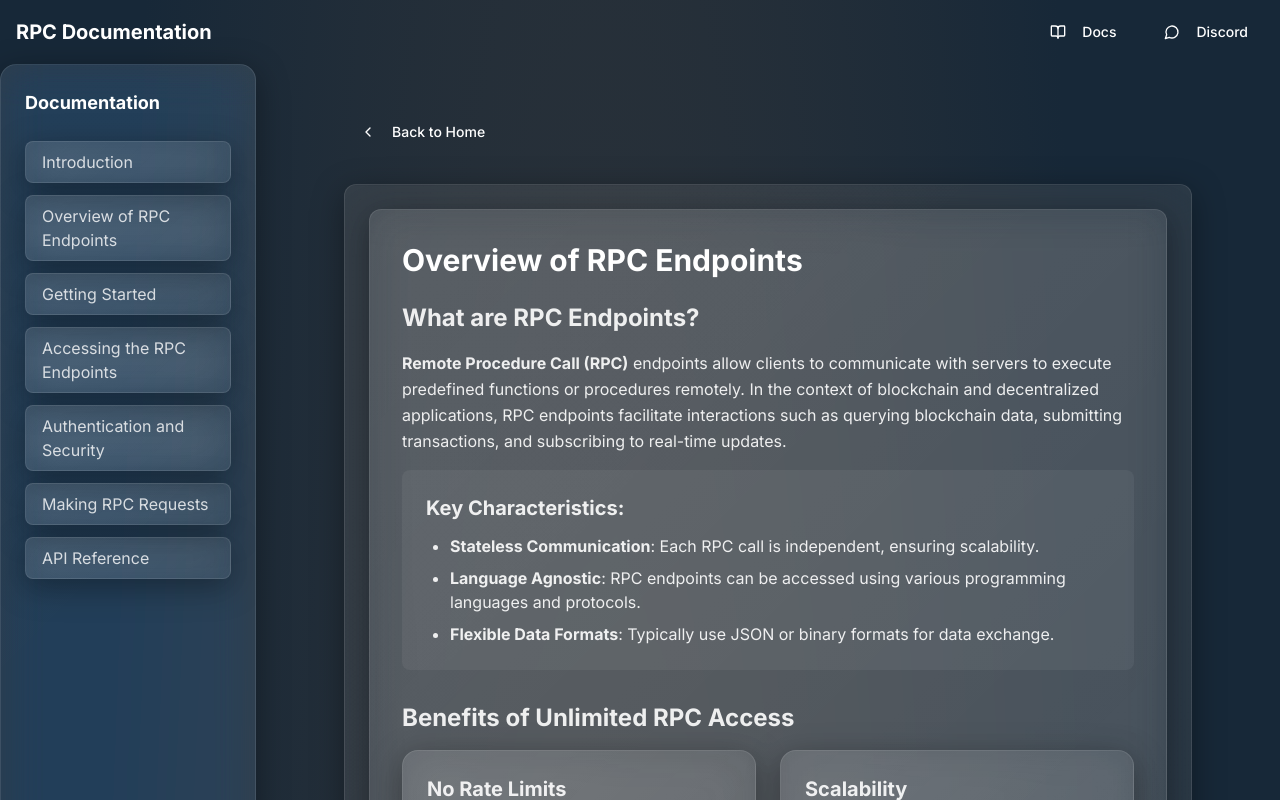
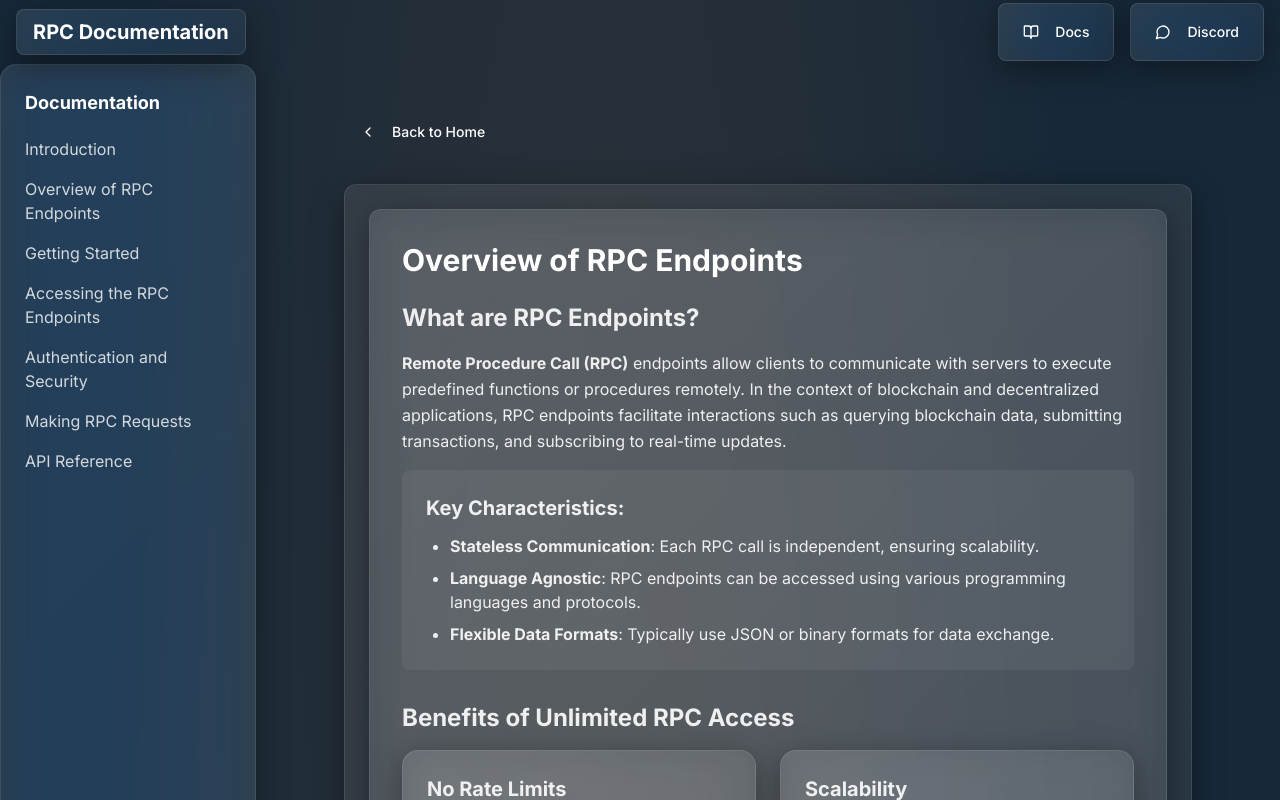
Before and after one commit to rodofheart2222/glassy-sky-portfolio, a React (Vite) app: page /docs in a window 1280 px wide. Shown: the top 800 px of the page. Built offline with nearby package versions, Linux system fonts and the light colour scheme.

Commit message:
Reverted to edit 83a41a90-8c83-418b-9376-97512abf69e9: "Add navbar with card elements
Implemented a navigation bar using card components for better visual organization and user experience.
[skip gpt_engineer]"

```diff
--- a/src/components/Navbar.tsx
+++ b/src/components/Navbar.tsx
@@ -18,25 +18,27 @@ export const Navbar = () => {
   }, []);
 
   return (
-    <>
     <nav className={`fixed top-0 left-0 right-0 z-40 transition-all duration-300 ${
       scrolled ? "glass-card" : "bg-transparent"
     }`}>
       <div className="container mx-auto px-4">
         <div className="flex justify-between items-center h-16">
-            {/* Navigation Title */}
+          {/* Navigation Title Card */}
           <motion.div
             initial={{ opacity: 0, x: -20 }}
             animate={{ opacity: 1, x: 0 }}
             transition={{ duration: 0.5 }}
             className="flex items-center"
           >
-              <Link to="/" className="text-white text-xl font-bold hover:text-primary transition-colors duration-200">
-                RPC Documentation
+            <Link
+              to="/"
+              className="glass-card px-4 py-2 rounded-lg hover:scale-105 transition-transform duration-300"
+            >
+              <span className="text-white text-xl font-bold">RPC Documentation</span>
             </Link>
           </motion.div>
 
-            {/* Desktop Navigation */}
+          {/* Desktop Navigation Cards */}
           <motion.div
             initial={{ opacity: 0, y: -20 }}
             animate={{ opacity: 1, y: 0 }}
@@ -44,37 +46,43 @@ export const Navbar = () => {
             className="hidden md:flex items-center space-x-4"
           >
             <Link to="/docs">
+              <div className="glass-card p-2 rounded-lg hover:scale-105 transition-transform duration-300">
                 <Button
                   variant="ghost"
-                  className="text-white hover:text-primary hover:bg-white/10"
+                  className="text-white hover:text-primary hover:bg-transparent"
                 >
                   <BookOpen className="mr-2 h-4 w-4" />
                   Docs
                 </Button>
+              </div>
             </Link>
 
             <a href="https://discord.gg/u6qrhwnBs6" target="_blank" rel="noopener noreferrer">
+              <div className="glass-card p-2 rounded-lg hover:scale-105 transition-transform duration-300">
                 <Button
                   variant="ghost"
-                  className="text-white hover:text-primary hover:bg-white/10"
+                  className="text-white hover:text-primary hover:bg-transparent"
                 >
                   <MessageCircle className="mr-2 h-4 w-4" />
                   Discord
                 </Button>
+              </div>
             </a>
           </motion.div>
 
-            {/* Mobile Menu Button */}
+          {/* Mobile Menu Button Card */}
           <div className="md:hidden">
+            <div className="glass-card p-2 rounded-lg hover:scale-105 transition-transform duration-300">
               <Button
                 variant="ghost"
                 size="icon"
                 onClick={() => setIsMenuOpen(!isMenuOpen)}
-                className="text-white hover:text-primary hover:bg-white/10"
+                className="text-white hover:text-primary hover:bg-transparent"
                 aria-label={isMenuOpen ? "Close menu" : "Open menu"}
               >
                 {isMenuOpen ? <X size={24} /> : <Menu size={24} />}
               </Button>
+            </div>
           </div>
         </div>
 
@@ -91,7 +99,7 @@ export const Navbar = () => {
               <div className="flex flex-col space-y-4">
                 <Link
                   to="/docs"
-                    className="text-white/80 hover:text-white transition-colors duration-200 flex items-center gap-2"
+                  className="glass-card p-4 rounded-lg hover:scale-105 transition-transform duration-300 flex items-center gap-2 text-white"
                   onClick={() => setIsMenuOpen(false)}
                 >
                   <BookOpen className="h-4 w-4" />
@@ -102,7 +110,7 @@ export const Navbar = () => {
                   href="https://discord.gg/u6qrhwnBs6"
                   target="_blank"
                   rel="noopener noreferrer"
-                    className="text-white/80 hover:text-white transition-colors duration-200 flex items-center gap-2"
+                  className="glass-card p-4 rounded-lg hover:scale-105 transition-transform duration-300 flex items-center gap-2 text-white"
                   onClick={() => setIsMenuOpen(false)}
                 >
                   <MessageCircle className="h-4 w-4" />
@@ -114,6 +122,5 @@ export const Navbar = () => {
         </AnimatePresence>
       </div>
     </nav>
-    </>
   );
 };
--- a/src/components/docs/DocsSidebar.tsx
+++ b/src/components/docs/DocsSidebar.tsx
@@ -28,13 +28,13 @@ export const DocsSidebar = () => {
   return (
     <div className="w-64 glass-card p-6 hidden lg:block">
       <div className="sticky top-6">
-        <h3 className="text-lg font-bold text-white mb-6">Documentation</h3>
-        <nav className="space-y-3">
+        <h3 className="text-lg font-bold text-white mb-4">Documentation</h3>
+        <nav className="space-y-2">
           {sections.map((section) => (
             <button
               key={section.id}
               onClick={() => scrollToSection(section.id)}
-              className="block w-full text-left px-4 py-2 rounded-lg glass-card hover:bg-white/5 transition-all duration-200 text-white/80 hover:text-white cursor-pointer"
+              className="block w-full text-left text-white/80 hover:text-white transition-colors py-1 cursor-pointer"
             >
               {section.label}
             </button>
```
Lines whose indentation alone changed are shown as unchanged.
